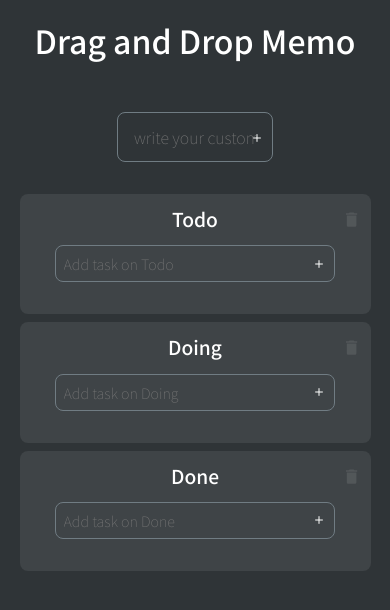
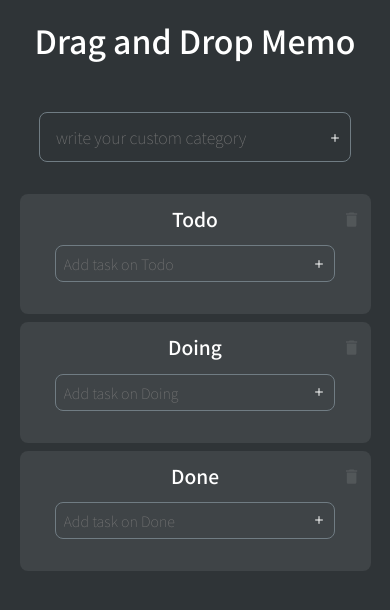
Before and after one commit to Alpaca92/dnd-memo, a React (Create React App) app: page / in a window 390 px wide. Shown: the top 610 px of the page. Built offline with nearby package versions, Linux system fonts and the light colour scheme.

Commit message:
add media query in form

```diff
--- a/src/components/Input.tsx
+++ b/src/components/Input.tsx
@@ -13,7 +13,7 @@ interface Name {
 }
 
 export const Form = styled.form`
-  width: 40%;
+  width: 60%;
   max-width: 25rem;
   margin-top: 2rem;
   display: flex;
@@ -40,6 +40,10 @@ export const Form = styled.form`
     top: 1.1rem;
     right: 0.5rem;
   }
+
+  @media (max-width: 768px) {
+    width: 80%;
+  }
 `;
 
 function Input({ onValid, name, placeholder }: InputProps) {
```
